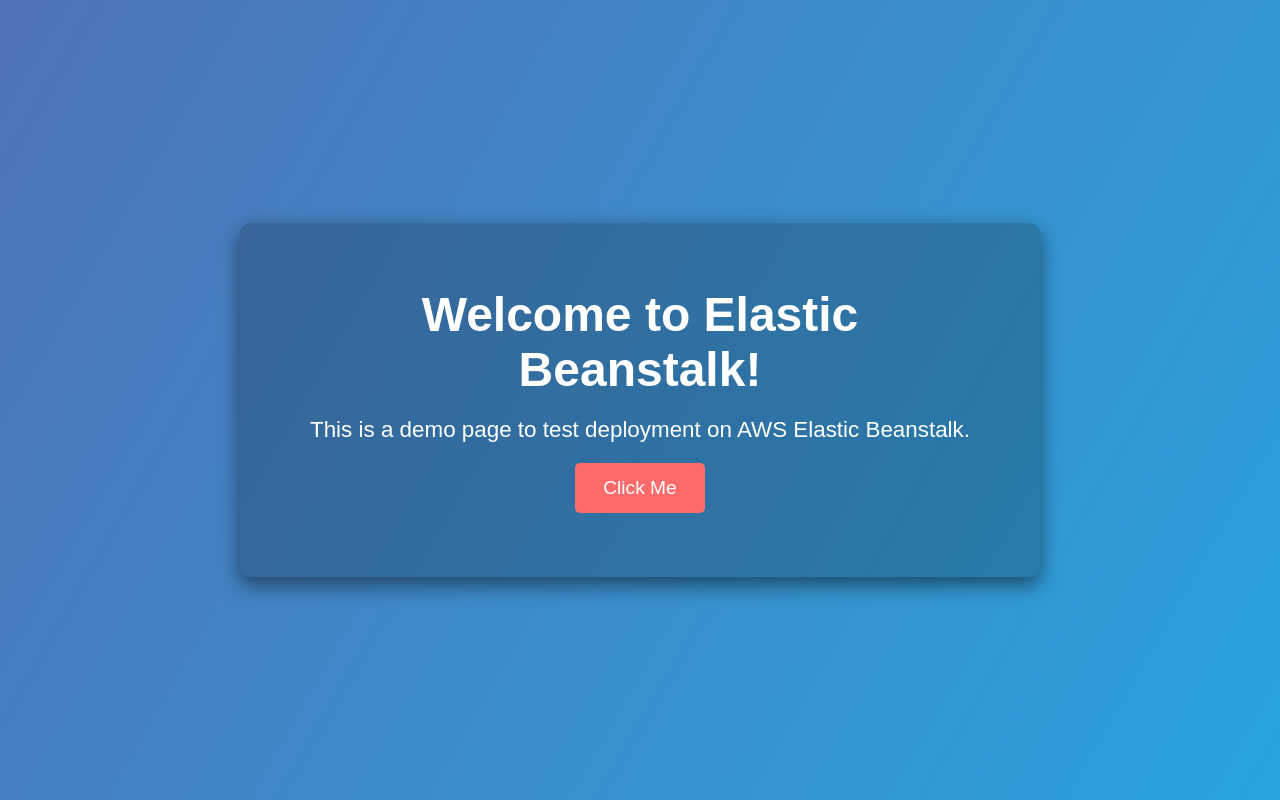
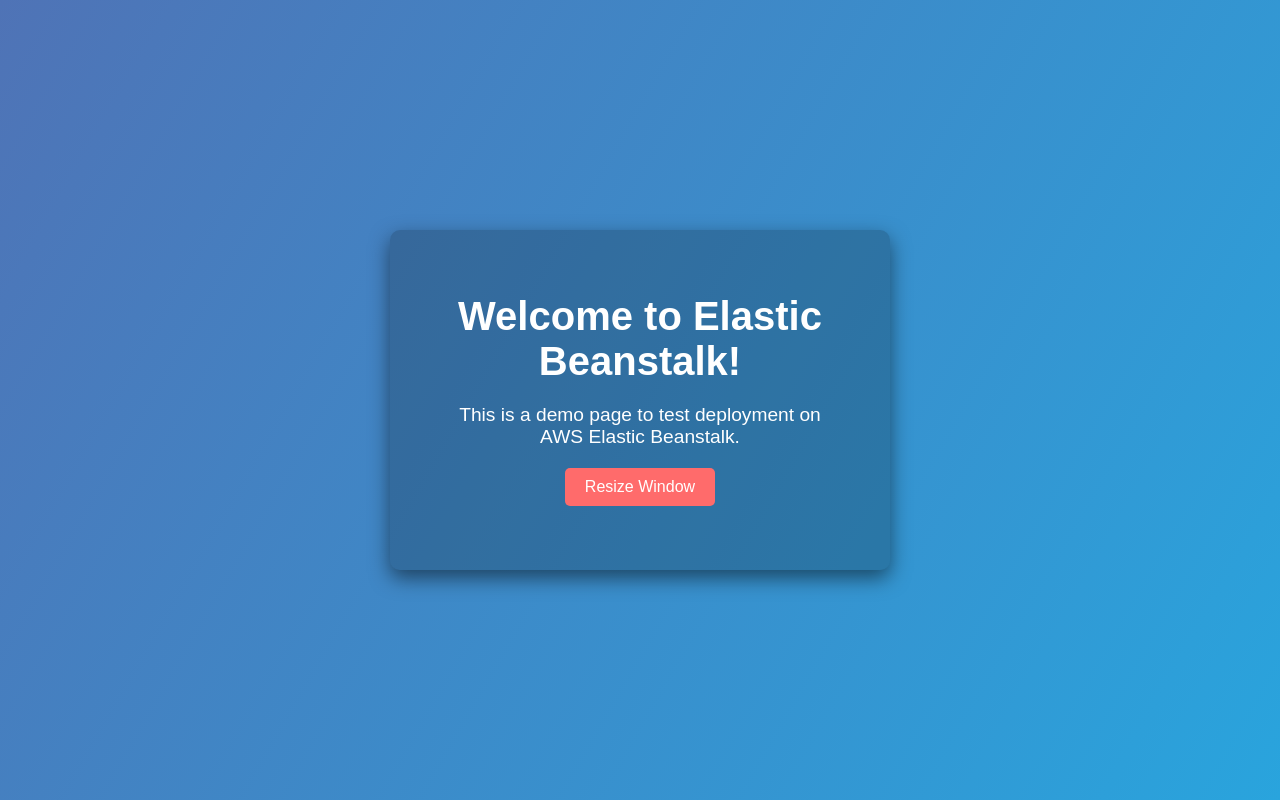
Before and after one commit to Shreyas939/casestudy, a plain HTML site: page index.html in a window 1280 px wide. Drawn offline with Linux system fonts and the light colour scheme.

Commit message:
Update index.html

```diff
--- a/index.html
+++ b/index.html
@@ -3,7 +3,7 @@
 <head>
     <meta charset="UTF-8">
     <meta name="viewport" content="width=device-width, initial-scale=1.0">
-    <title>Elastic Beanstalk Demo</title>
+    <title>Elastic Beanstalk Demo with JavaScript</title>
     <style>
         * {
             margin: 0;
@@ -59,7 +59,7 @@
             background-color: #ff4d4d;
         }
 
-        /* Media queries for responsiveness */
+        /* Media queries for base responsiveness */
         @media (max-width: 768px) {
             .container {
                 padding: 7vw;
@@ -97,32 +97,51 @@
                 font-size: 1.2em;
             }
         }
-
-        @media (min-width: 1200px) {
-            .container {
-                max-width: 800px;
-            }
-
-            h1 {
-                font-size: 3em;
-            }
-
-            p {
-                font-size: 1.4em;
-            }
-
-            button {
-                padding: 14px 28px;
-                font-size: 1.2em;
-            }
-        }
     </style>
 </head>
 <body>
     <div class="container">
         <h1>Welcome to Elastic Beanstalk!</h1>
         <p>This is a demo page to test deployment on AWS Elastic Beanstalk.</p>
-        <button>Click Me</button>
+        <button id="resizeButton">Resize Window</button>
     </div>
+
+    <script>
+        // Function to dynamically adjust content based on window width
+        function adjustResponsiveStyles() {
+            const container = document.querySelector('.container');
+            const heading = document.querySelector('h1');
+            const button = document.querySelector('button');
+            const windowWidth = window.innerWidth;
+
+            if (windowWidth < 480) {
+                // Small mobile screen changes
+                heading.style.fontSize = '1.5em';
+                container.style.backgroundColor = 'rgba(255, 165, 0, 0.2)'; // Orange background for small screens
+                button.style.backgroundColor = '#00bfa5'; // Teal button for small screens
+            } else if (windowWidth < 768) {
+                // Tablet size changes
+                heading.style.fontSize = '2em';
+                container.style.backgroundColor = 'rgba(75, 192, 192, 0.2)'; // Light blue background
+                button.style.backgroundColor = '#ff6b6b'; // Return to original button color
+            } else {
+                // Desktop or large screen changes
+                heading.style.fontSize = '2.5em';
+                container.style.backgroundColor = 'rgba(0, 0, 0, 0.2)'; // Original background color
+                button.style.backgroundColor = '#ff6b6b'; // Original button color
+            }
+        }
+
+        // Add event listener for window resize
+        window.addEventListener('resize', adjustResponsiveStyles);
+
+        // Initial call to adjust the styles when the page loads
+        adjustResponsiveStyles();
+
+        // Optional: Button to trigger manual resize message
+        document.getElementById('resizeButton').addEventListener('click', function() {
+            alert('Try resizing the window to see the dynamic changes!');
+        });
+    </script>
 </body>
 </html>
```
